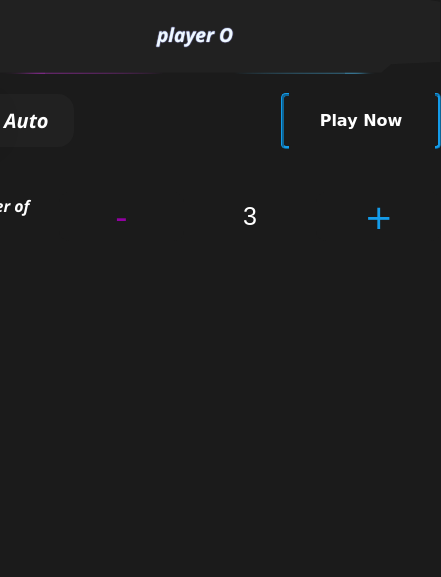
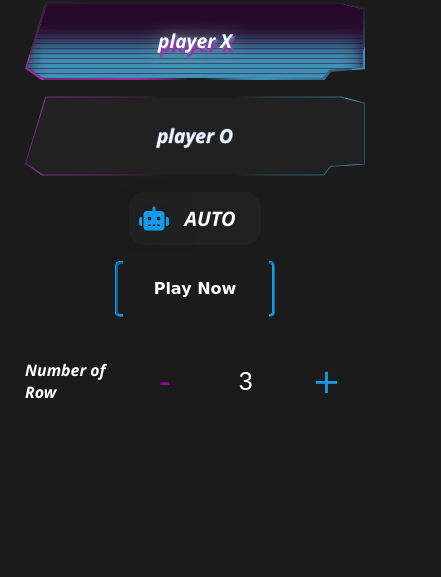
Before and after one commit to ayoub-lamliti/tic-tac-toe-auto-game, a plain HTML site: page index.html in a window 390 px wide. Shown: the part 267-844 px from the top of the page, 441 px wide, since content can reach past the window. Drawn offline with nearby package versions, Linux system fonts and the light colour scheme; some packages are replaced by stand-ins of ours; a script that the page names is missing; a web font is replaced by a local one.

Commit message:
add media

```diff
--- a/index.html
+++ b/index.html
@@ -43,7 +43,6 @@
 </head>
 
 <body class="">
-    <div id="all-content">
 
     <!-- X/O BOARD -->
     <div id="main-content">
@@ -100,6 +99,7 @@
                 <span class="txt">player O</span>
             </label>
             <div class="parentPlayCPU">
+                <div class="groupPlayCPU">
                     <label class="playCPU">
                         <input type="checkbox" name="checkAuto" id="checkAuto" value="true" />
                         <div class="checkmark">
@@ -129,6 +129,7 @@
                             </div>
                         </label>
                     </div>
+                </div>
                 <button type="button" id="button">
                     Play Now
                 </button>
@@ -144,7 +145,6 @@
         </div>
     </div>
     <!--// X/O BOARD //-->
-    </div>
 </body>
 
 </html>
--- a/src/style.css
+++ b/src/style.css
@@ -9,6 +9,11 @@
 /* ======= ELEMENTS STYLES ======= */
 body {
     margin: 0px;
+    width: 100%;
+    display: flex;
+    justify-content: center;
+    align-items: center;
+    min-height: 100svh;
     background-color: #1B1B1B;
     font-family: 'Shantell Sans', cursive;
     position: relative;
@@ -163,10 +168,10 @@ button {
     font-style: italic;
     font-weight: bold;
     font-size: 1.2em;
-    display: grid;
-    gap: 1.2rem;
-    place-content: center;
-    margin-top: 10%;
+    display: flex;
+    flex-direction: column;
+    gap: 1rem;
+    width: 491px;
 }
 
 .container input[type=radio] {
@@ -195,7 +200,6 @@ button {
 }
 
 .neon-btn {
-    width: 300px;
     height: 60px;
     cursor: pointer;
     display: flex;
@@ -405,6 +409,7 @@ button {
 .name {
     margin: 3px 0.25em;
     padding: 0 10px;
+    text-transform: uppercase !important;
 }
 
 .Yes {
@@ -595,3 +600,20 @@ input[type="number"] {
 .parent-wrapper h5 {
     color: white;
 }
+
+@media (max-width: 800px) {
+    .container {
+        max-width: calc(100% - 50px);
+    }
+
+    .parentPlayCPU {
+        display: flex;
+        flex-direction: column;
+        gap: 1rem;
+    }
+
+    .groupPlayCPU {
+        display: flex;
+        gap: 1rem;
+    }
+}
```
Lines whose indentation alone changed are shown as unchanged.
